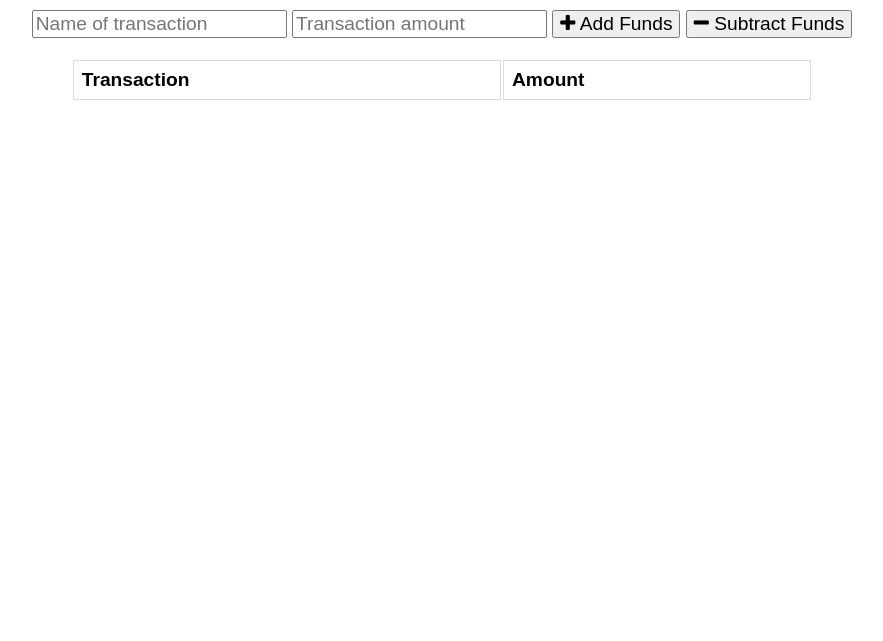
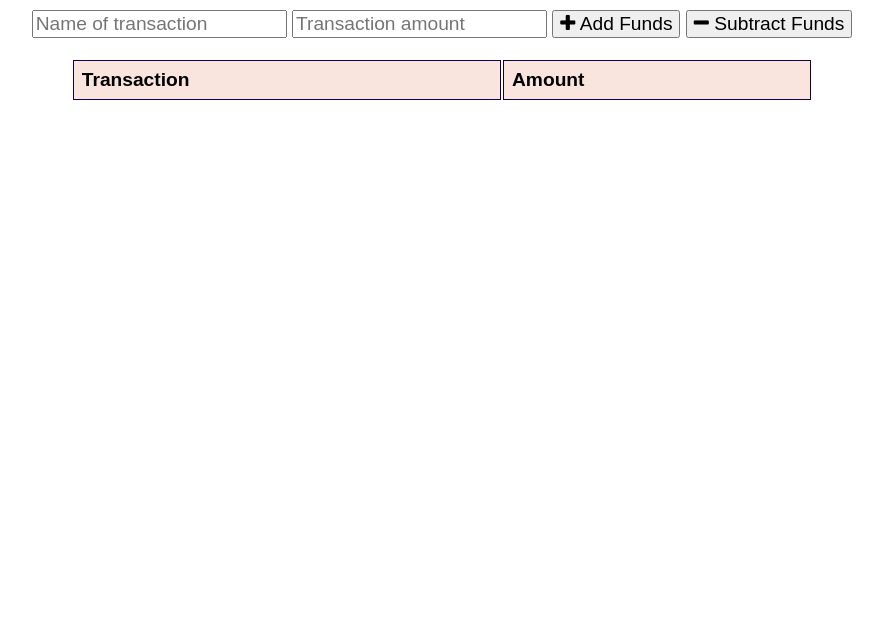
Before and after one commit to NDaruwalla/budget-tracker, a website: page public/index.html in a window 1280 px wide. Shown: the part 159-800 px from the top of the page, without its empty margins (198-1081 px from the left). Drawn offline with nearby package versions, Linux system fonts and the light colour scheme; no server answers.

Commit message:
updated css with a few customizations

```diff
--- a/public/assets/css/styles.css
+++ b/public/assets/css/styles.css
@@ -1,7 +1,15 @@
 body {
   font-size: 120%;
   font-family: Arial;
+    /* Nicole's customization - image from pexels.com, no attribution required */
+    /* background-image: url(../images/lakehouse.png);
+    height: 600px;
+    background-position: center;
+    background-repeat: no-repeat;
+    background-size: cover;   */
 }
+/* IMAGE CREDIT: Lakehouse Image by <a href="https://pixabay.com/users/emmanuelmendez-10249542/?utm_source=link-attribution&amp;utm_medium=referral&amp;utm_campaign=image&amp;utm_content=3749762">Emmanuel Mendez</a> from <a href="https://pixabay.com/?utm_source=link-attribution&amp;utm_medium=referral&amp;utm_campaign=image&amp;utm_content=3749762">Pixabay</a> */
+
 
 button, input {
   font-size: 100%;
@@ -10,16 +18,21 @@ button, input {
 
 table {
   width: 100%;
+
 }
 
 td, th {
-  border: 1px solid #dddddd;
+  border: 1px solid #130242;
   text-align: left;
   padding: 8px;
 }
 
 tr:nth-child(even) {
-  background-color: #dddddd;
+  background-color: #faccad;
+}
+
+tr:nth-child(odd) {
+  background-color: rgb(250, 229, 222);
 }
 
 .error {
```
